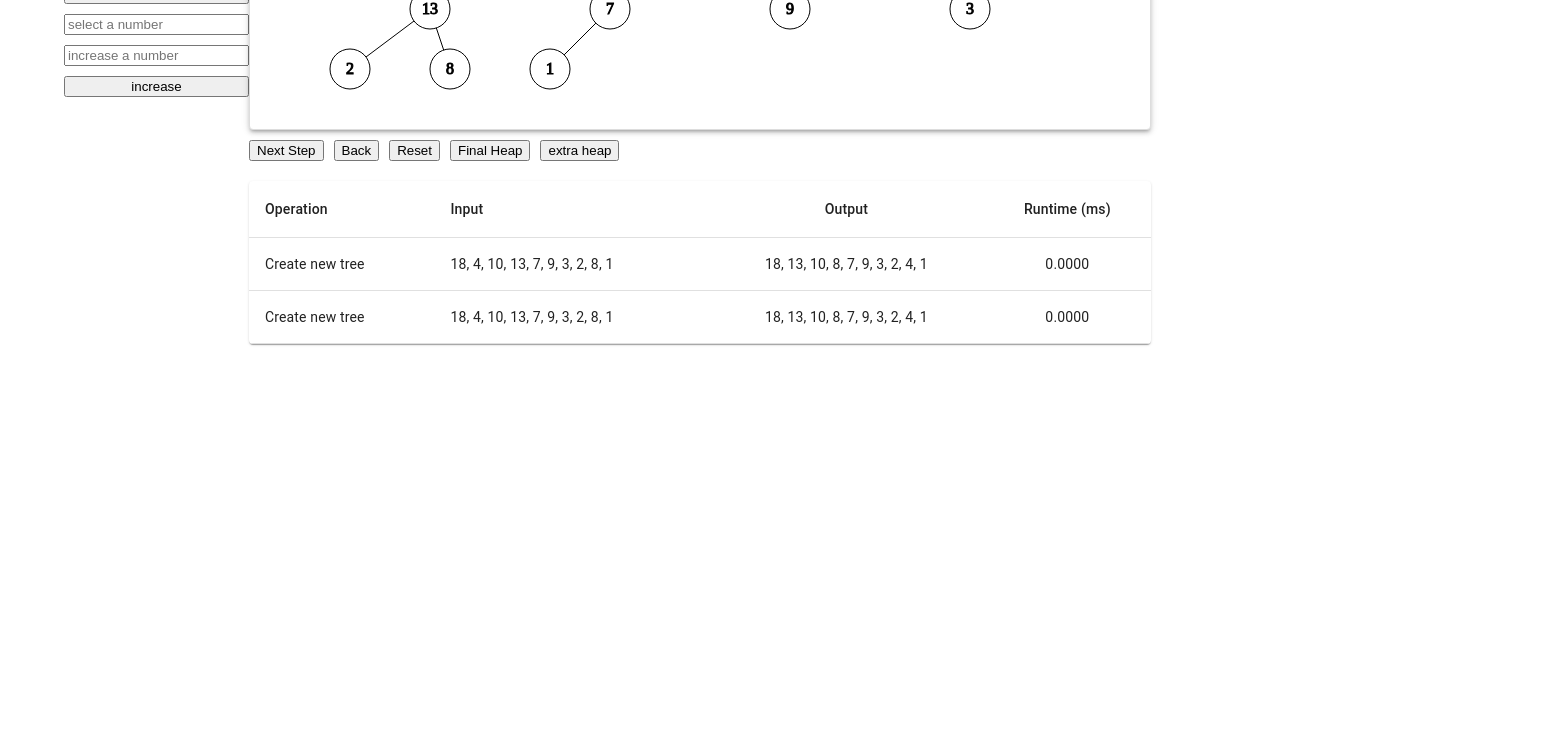
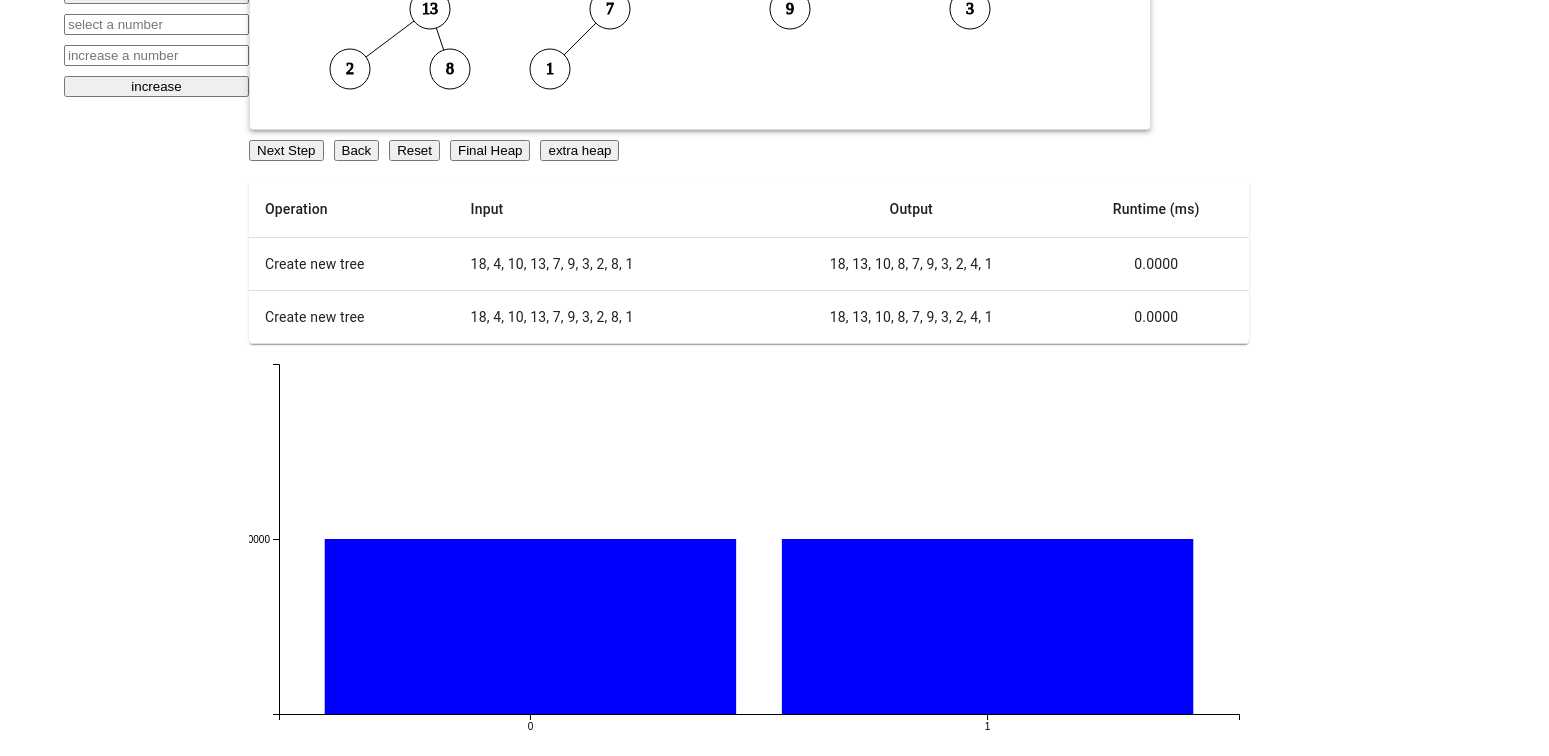
Before and after one commit to mytnguyen26/algo-shadow, a React (Vite) app in the folder packages/client/: page /algorithm/heap in a window 1280 px wide. Shown: the part 361-1117 px from the top of the page, 1549 px wide, since content can reach past the window. Before the commit the page ends 800 px from the top, so only its background shows below. Built offline with nearby package versions, Linux system fonts and the light colour scheme.

Commit message:
match the review request

```diff
--- a/packages/client/src/pages/Algorithm/AlgComponent/useTableData.jsx
+++ b/packages/client/src/pages/Algorithm/AlgComponent/useTableData.jsx
@@ -12,7 +12,7 @@ const useTableData = (localStorageKey) => {
 
   const addTableRow = (newRowData) => {
     setTableData(prevData => {
-      const updatedData = [...prevData, newRowData];
+      const updatedData = [...prevData, newRowData].slice(-10); // Keep the last 10 records
       localStorage.setItem(localStorageKey, JSON.stringify(updatedData));
       return updatedData;
     });
--- a/packages/client/src/pages/Algorithm/heap.jsx
+++ b/packages/client/src/pages/Algorithm/heap.jsx
@@ -275,7 +275,7 @@ function HeapPage() {
           <button onClick={extraHeap}>extra heap</button>
         </div>
         <ResultsTable tableData={tableData} />
-        {/* <BarChart data={getBarChartData(heapResults).reverse()} /> */}
+        <BarChart data={getBarChartData(tableData).reverse()} />
       </div>
       <div>
         <SaveInputToLocalStorage
```
Also changed, not shown: packages/client/src/pages/Algorithm/AlgComponent/saveInputToLocalStorage.jsx (+15 -0 lines), packages/client/src/pages/Algorithm/AlgComponent/tableCreater.jsx (+17 -0 lines).
